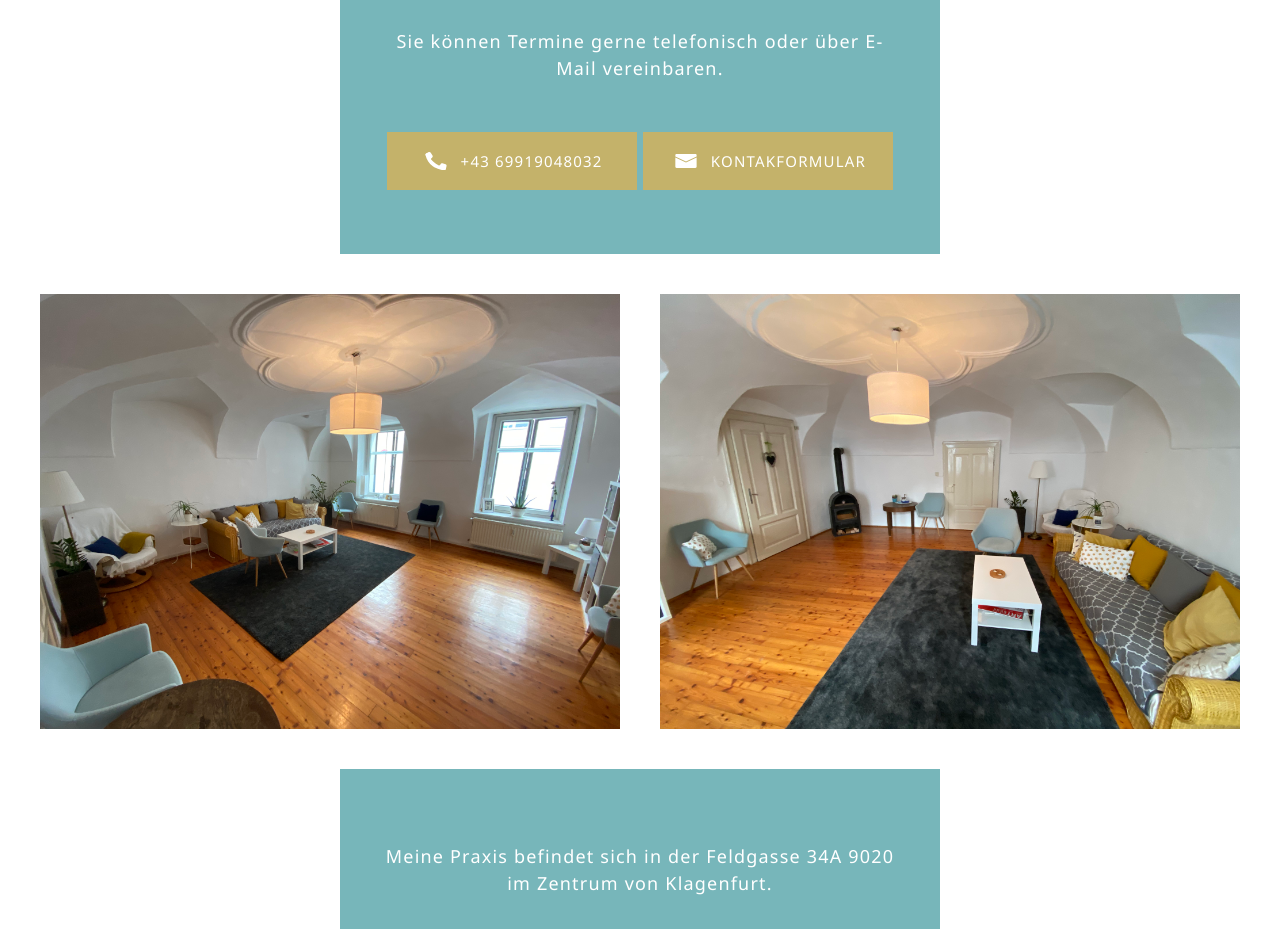
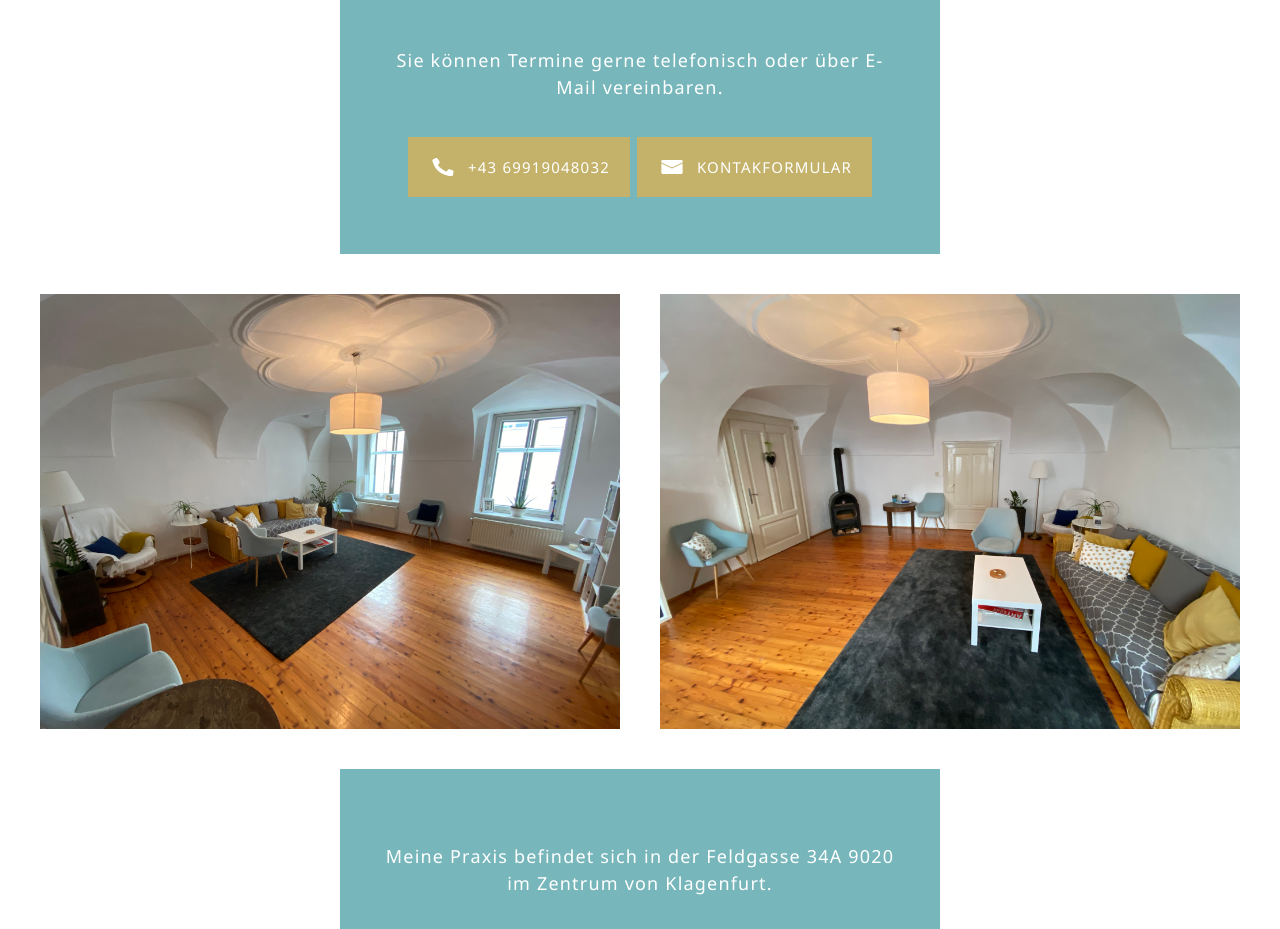
Before and after one commit to lauhard/lisamarieloof, a SvelteKit app: page / in a window 1280 px wide. Shown: the part 1400-2329 px from the top of the page. Built offline with nearby package versions, Linux system fonts and the light colour scheme.

Commit message:
apple styling

```diff
--- a/src/routes/+page.svelte
+++ b/src/routes/+page.svelte
@@ -173,12 +173,12 @@
                     </p>
 
                     <div class="contact-buttons">
-                        <a class="cta" type="button" href="tel:+4369919048032">
+                        <a class="cta" href="tel:+4369919048032">
                             <PhoneSvg width="30px" height="22px" classNames="onHover" --fill="var(--white)" ></PhoneSvg>
                             +43 69919048032
                         </a>
 
-                        <a class="cta" type="button" href="/kontakt">
+                        <a class="cta" href="/kontakt">
                             <EmailSvg width="30px" height="22px" classNames="onHover" --fill="var(--white)" ></EmailSvg>
                             Kontakformular
                         </a>
```
